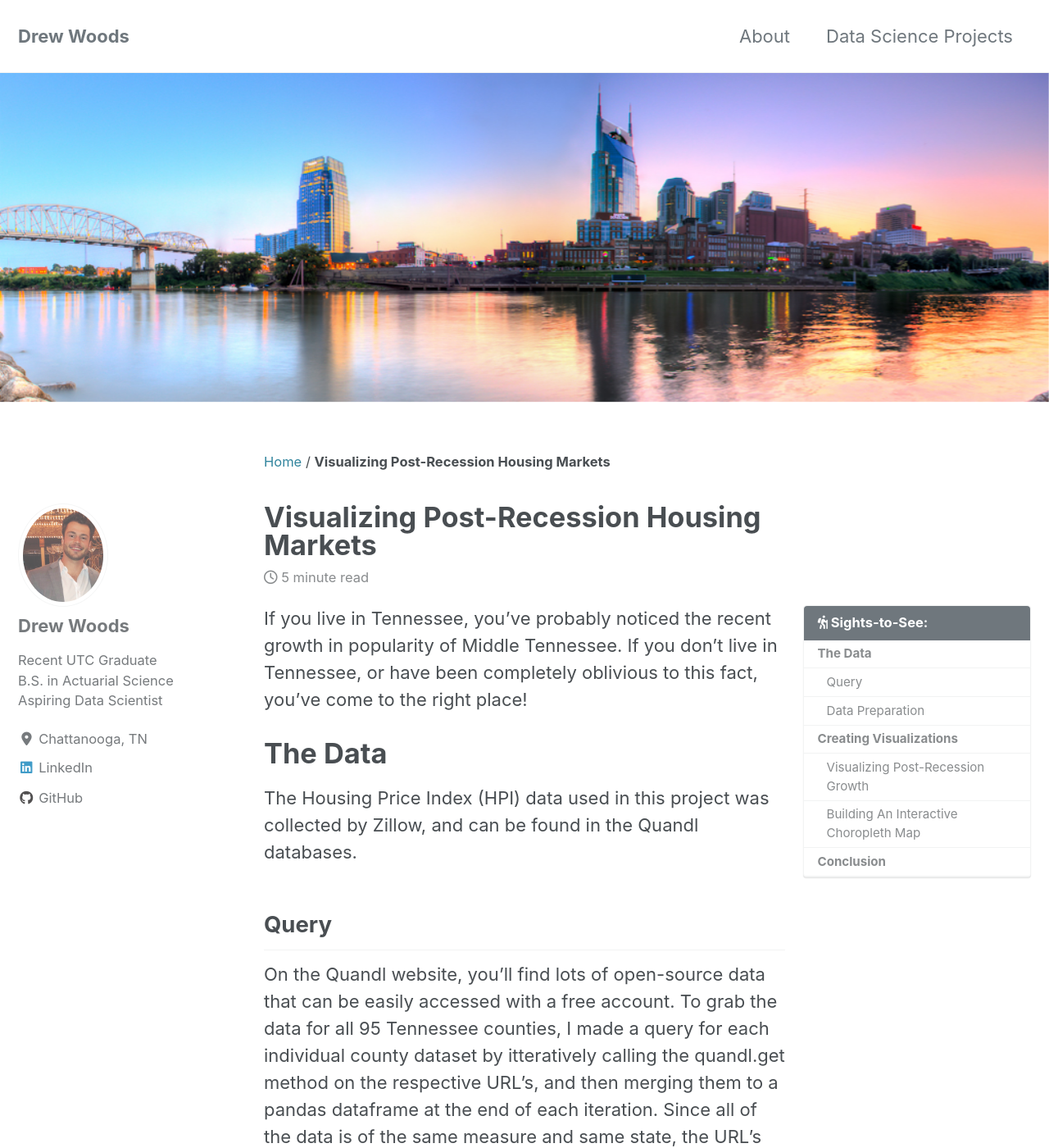
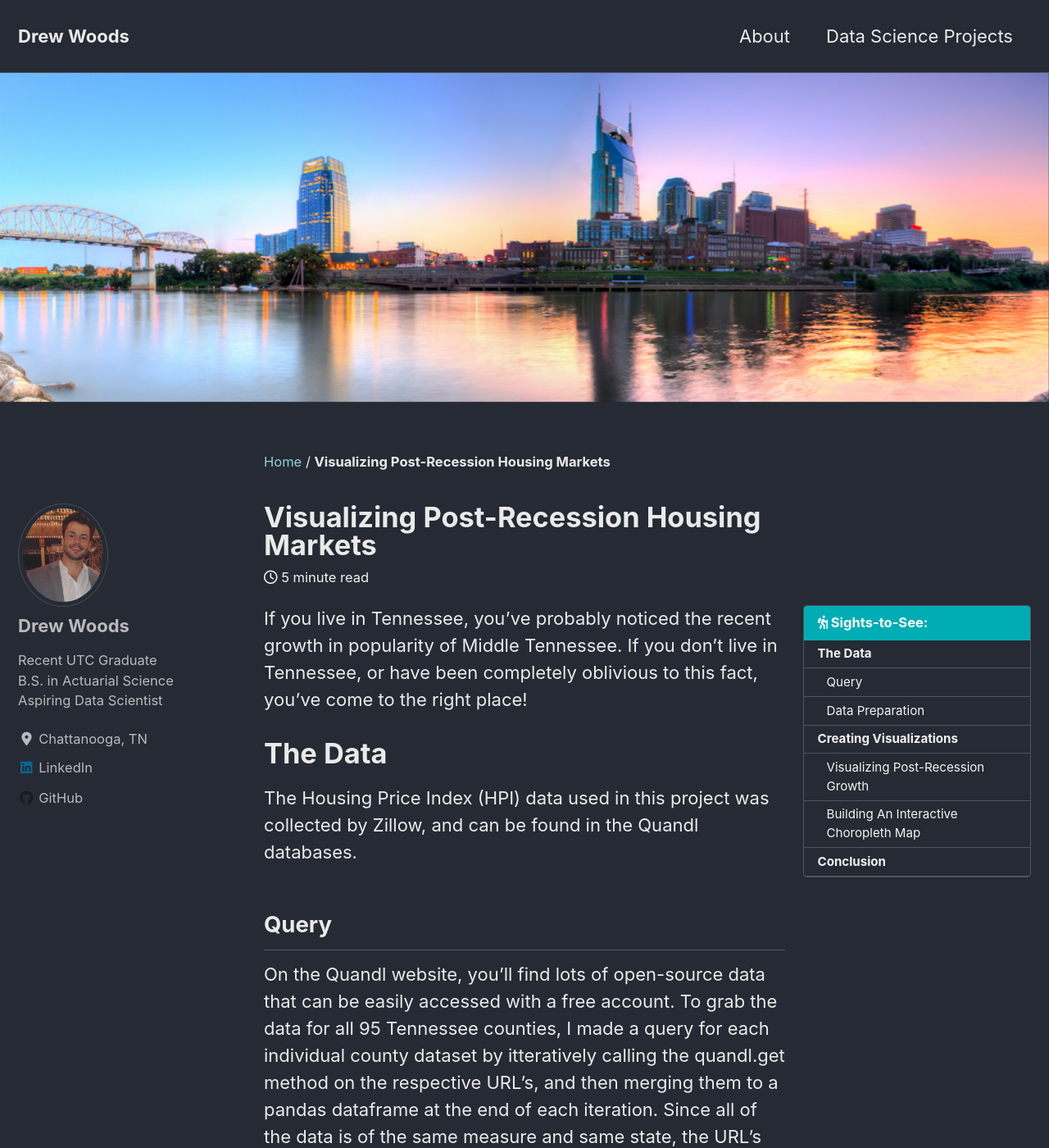
Before and after one commit to backdoordata/backdoordata.github.io, a Jekyll site: the page built from _posts/2020-02-11-TN-HPI-Analysis.md, in a window 1280 px wide and 1400 px high. Shown: the whole window at 82% size. Built offline with Jekyll 4.4.1, drawn with Linux system fonts in a browser that asks for light colours; cached includes are drawn as plain includes; nearby versions of some CDN libraries; some of the changed text lies outside the part shown.

Commit message:
ML Proj1

````diff
--- a/_config.yml
+++ b/_config.yml
@@ -12,7 +12,7 @@
 
 # theme                  : "minimal-mistakes-jekyll"
 # remote_theme           : "mmistakes/minimal-mistakes"
-minimal_mistakes_skin    : "default" # "air", "aqua", "contrast", "dark", "dirt", "neon", "mint", "plum", "sunrise"
+minimal_mistakes_skin    : "dark" # "default", "air", "aqua", "contrast", "dirt", "neon", "mint", "plum", "sunrise"
 
 # Site Settings
 locale                   : "en-US"
--- a/_posts/2020-02-11-TN-HPI-Analysis.md
+++ b/_posts/2020-02-11-TN-HPI-Analysis.md
@@ -29,7 +29,7 @@ Next, I noticed some missing entries from either the beginning or end of the col
 As you'll soon see, the counties are highly correlated with one another. Taking advantage of this, the following code approximates and fills the missing values.
 
 
-```Jupyter-Notebook
+```python
 def Find_Most_Similar(county_name):
     """Finds and sorts remaining counties by difference in average HPI, prints top 5, and
     plots the county (county_name) alongside the top 2 most similar"""
````
